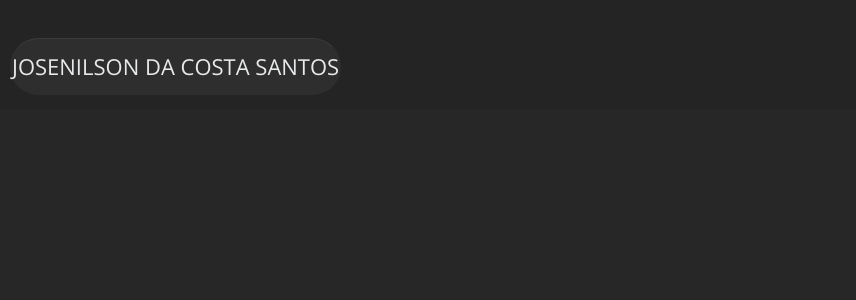
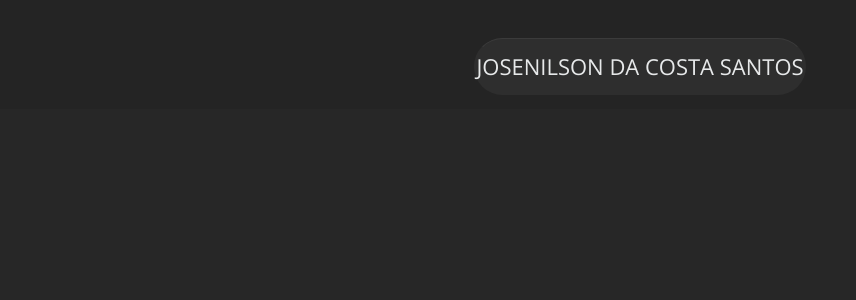
Before and after one commit to suportemasterbot/suportemasterbot.github.io, a Jekyll site: the page built from vencedor.html, in a window 1280 px wide. Shown: the top 300 px of the page, without its empty margins (0-856 px from the left). Built offline with Jekyll 4.4.1, drawn with Linux system fonts in a browser that asks for light colours.

Commit message:
Add files via upload

```diff
--- a/vencedor.html
+++ b/vencedor.html
@@ -1,7 +1,7 @@
 ---
 layout: simple
 ---
-
+<center>
 <meta http-equiv="refresh" content="3" />
             </div>
                      <div class="container-donate-2">
@@ -9,13 +9,13 @@ layout: simple
                     {% assign sortedDonators = site.data.vencedor | sort: "amount" | reverse %}
                     {% for donator in sortedDonators %}
                     <tr>
-                        <center><td>{{ donator.name }}</td></center>
+                        <td>{{ donator.name }}</td>
                     </tr>
                     {% endfor %}
                 </table>
             </div>
         </div>
     </div>
-
+</center>
     {% include common-js.html %}
     <script src="/js/sharex.main.js"></script>
```
